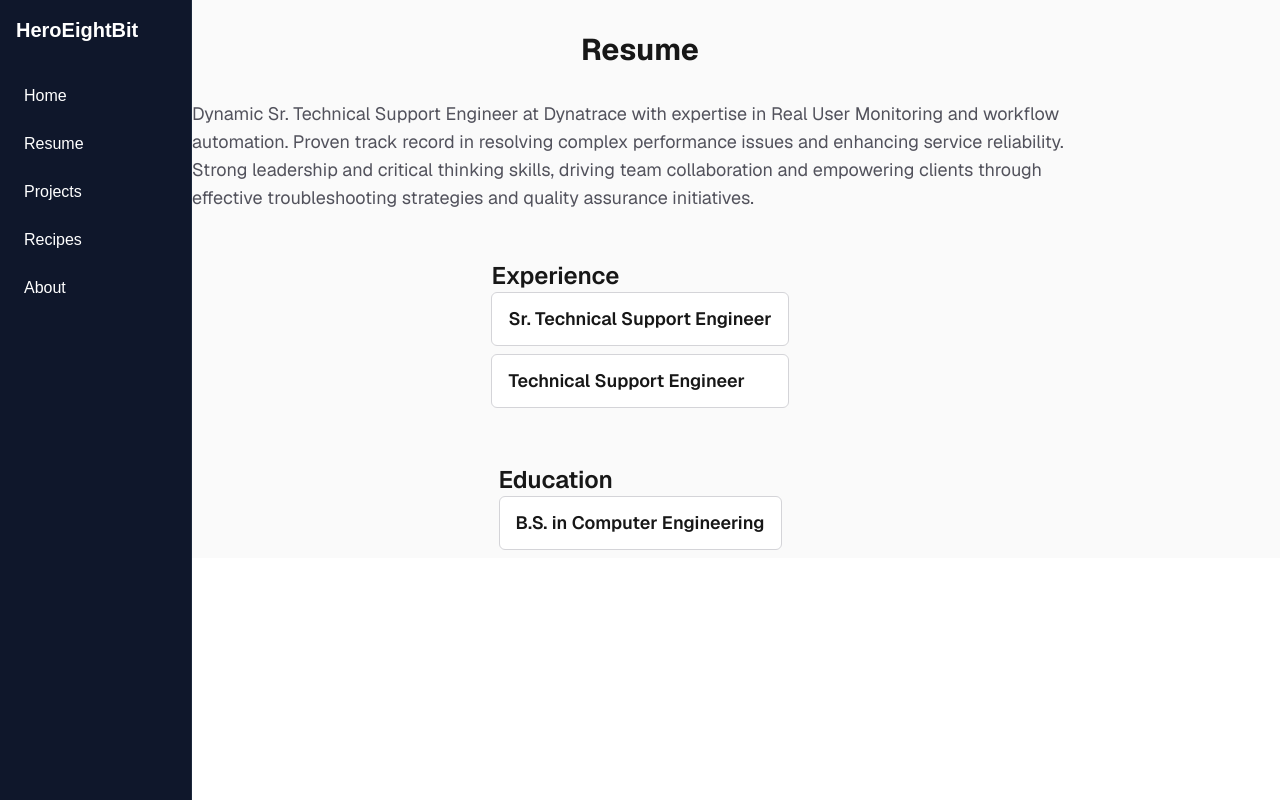
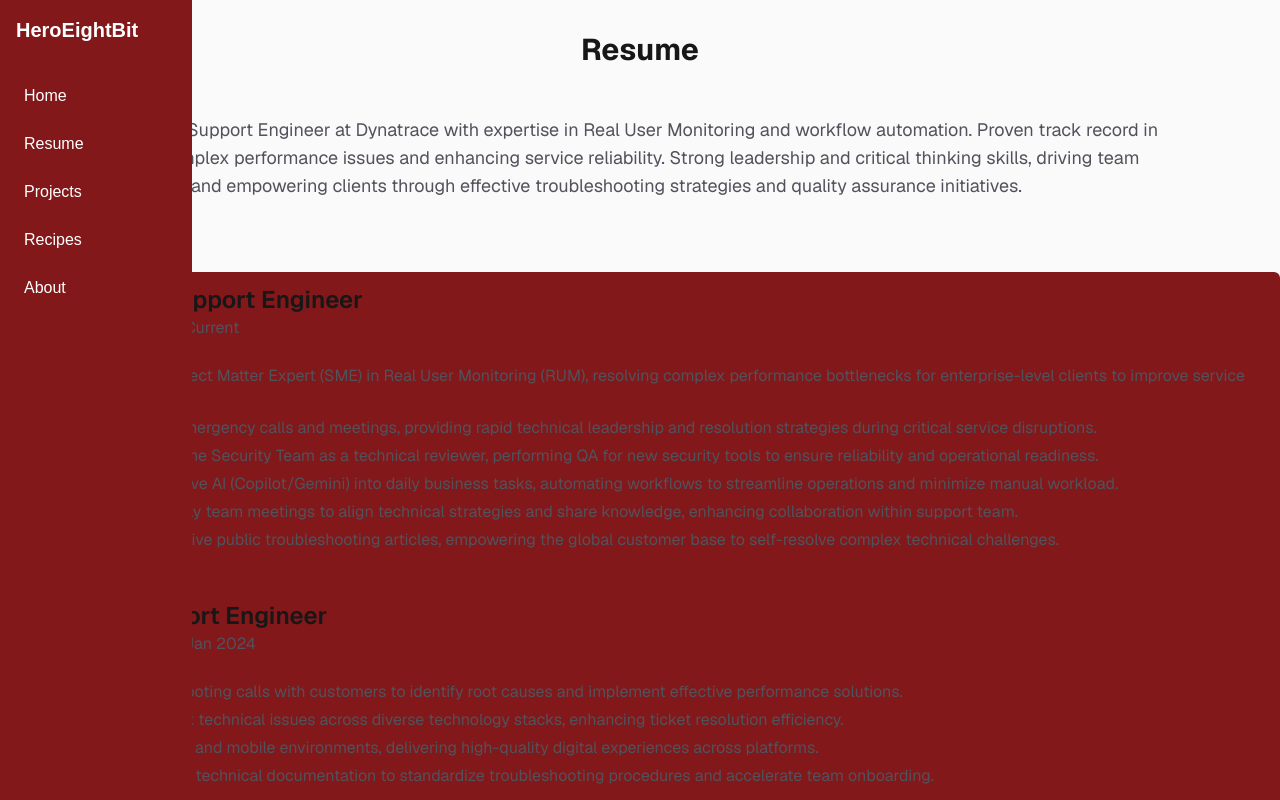
Before and after one commit to HeroEightBit/website-heroeightbit-ai, a Next.js app: page /resume in a window 1280 px wide. Built offline with nearby package versions, Linux system fonts and the light colour scheme.

Commit message:
feat: Resume update

```diff
--- a/app/components/Dropdown.tsx
+++ b/app/components/Dropdown.tsx
@@ -6,16 +6,13 @@
   const [isOpen, setIsOpen] = useState(false)
 
   return (
-    <div className="w-full border border-zinc-300 rounded-md p-2 mb-2 bg-white dark:bg-zinc-900">
       <button
         type="button"
-        className="w-full text-left font-semibold text-lg px-2 py-1 hover:bg-zinc-100 dark:hover:bg-zinc-800 rounded-md"
+        className="w-full text-left font-semibold text-lg px-2 py-1 rounded-md bg-red-800 hover:bg-red-950 p-4"
         onClick={() => setIsOpen((o) => !o)}
       >
         {title}
-      </button>
-
-      {isOpen && (
+              {isOpen && (
         <ul className="mt-2 space-y-1 p-4">
           <li className="px-2 py-1 bg-zinc-100 dark:bg-zinc-800 rounded-md p-4">
             <p>Summary: {description}</p>
@@ -24,6 +21,9 @@
           </li>
         </ul>
       )}
-    </div>
+
+      </button>
+
+
   )
 }
--- a/app/components/Sidebar.tsx
+++ b/app/components/Sidebar.tsx
@@ -3,14 +3,14 @@
 
 const Sidebar = () => {
   return (
-    <aside className="fixed left-0 top-0 h-screen w-48 bg-slate-900 text-white p-4 border-r border-slate-800">
+    <aside className="fixed left-0 top-0 h-screen w-48 bg-red-900 text-white p-4">
       <div className="mb-8 font-bold text-xl">{SITE_CONFIG.name}</div>
       <nav className="flex flex-col gap-2">
-        <Link href="/" className="hover:bg-slate-800 p-2 rounded transition">Home</Link>
-        <Link href="/resume" className="hover:bg-slate-800 p-2 rounded transition">Resume</Link>
-        <Link href="/projects" className="hover:bg-slate-800 p-2 rounded transition">Projects</Link>
-        <Link href="/recipes" className="hover:bg-slate-800 p-2 rounded transition">Recipes</Link>
-        <Link href="/about" className="hover:bg-slate-800 p-2 rounded transition">About</Link>
+        <Link href="/" className="hover:bg-red-800 p-2 rounded transition">Home</Link>
+        <Link href="/resume" className="hover:bg-red-800 p-2 rounded transition">Resume</Link>
+        <Link href="/projects" className="hover:bg-red-800 p-2 rounded transition">Projects</Link>
+        <Link href="/recipes" className="hover:bg-red-800 p-2 rounded transition">Recipes</Link>
+        <Link href="/about" className="hover:bg-red-800 p-2 rounded transition">About</Link>
       </nav>
     </aside>
   );
--- a/app/constants/site.ts
+++ b/app/constants/site.ts
@@ -10,29 +10,6 @@
   };
 };
 
-type ResumeInfo = {
-  experience: {
-    company: string;
-    title: string;
-    startDate: string;
-    endDate: string;
-    description: string;
-  }[];
-  education: {
-    institution: string;
-    degree: string;
-    startDate: string;
-    endDate: string;
-  }[];
-  certifications?: {
-    title: string;
-    summary: string;
-    startDate: string;
-    endDate: string;
-  }[];
-};
-
-
 export const SITE_CONFIG = {
   name: "HeroEightBit",
   description: "A personal website showcasing my projects and resume.",
@@ -42,31 +19,3 @@
     linkedin: "https://www.linkedin.com/in/aaron-schultz-computerengineer/",
   },
 };
-
-export const RESUME_INFO = {
-  summary: "Dynamic Sr. Technical Support Engineer at Dynatrace with expertise in Real User Monitoring and workflow automation. Proven track record in resolving complex performance issues and enhancing service reliability. Strong leadership and critical thinking skills, driving team collaboration and empowering clients through effective troubleshooting strategies and quality assurance initiatives.",
-  experience: [
-    {
-      company: "Dynatrace",
-      title: "Sr. Technical Support Engineer",
-      startDate: "2020-01-01",
-      endDate: "2023-12-31",
-      description: "Worked on various projects involving web development and cloud computing.",
-    },
-    {
-      company: "Dynatrace",
-    title: "Technical Support Engineer",
-      startDate: "2021-06-01",
-      endDate: "2021-06-01",
-      description: "Focused on building responsive user interfaces using React and Next.js.",
-    },
-  ],
-  education: [
-    {
-      institution: "Central Michigan University",
-      degree: "B.S. in Computer Engineering",
-      startDate: "2016-08-01",
-      endDate: "2021-04-01",
-    },
-  ],
-};
--- a/app/resume/page.tsx
+++ b/app/resume/page.tsx
@@ -1,22 +1,47 @@
-import Link from "next/link";
-import { Dropdown } from "../components/Dropdown";
-import { RESUME_INFO } from "../constants/site";
+
 
 export default function Resume() {
 
     return (
         <div className="flex flex-col flex-1 items-center justify-start wrap-normal bg-zinc-50 font-sans dark:bg-black">
-                <h1 className="text-3xl font-bold p-8 ">Resume</h1>
+            <h1 className="text-3xl font-bold p-8 ">Resume</h1>
             <main className="flex flex-col wrap-normal flex-1 items-center justify-start bg-zinc-50 font-sans dark:bg-black">
-                <p className="text-lg max-w-4xl whitespace-normal text-zinc-600 dark:text-zinc-400">{RESUME_INFO.summary}</p>
+                <p className="text-lg max-w-6xl whitespace-normal text-zinc-600 dark:text-white dark: dark:bg-zinc-800 p-4 rounded-2xl">Sr. Technical Support Engineer at Dynatrace with expertise in Real User Monitoring and workflow automation. Proven track record in resolving complex performance issues and enhancing service reliability. Strong leadership and critical thinking skills, driving team collaboration and empowering clients through effective troubleshooting strategies and quality assurance initiatives.</p>
                 <div className="flex flex-col items-start mt-4">
-                    <h2 className="text-2xl font-semibold mt-8">Experience</h2>
-                    <Dropdown title={RESUME_INFO.experience[0].title} description={RESUME_INFO.experience[0].description} startDate={RESUME_INFO.experience[0].startDate} endDate={RESUME_INFO.experience[0].endDate} />
-                    <Dropdown title={RESUME_INFO.experience[1].title} description={RESUME_INFO.experience[1].description} startDate={RESUME_INFO.experience[1].startDate} endDate={RESUME_INFO.experience[1].endDate} />
+                    <h2 className="text-2xl font-semibold mb-2">Experience</h2>
+                    <div className="flex-1 text p-3 bg-red-900 rounded-t-md border-black">
+                        <h2 className="flex-1 justify-start text-2xl font-semibold">Sr. Technical Support Engineer</h2>
+                        <p className="text-md text-zinc-600 dark:text-zinc-400">Dynatrace | Jan 2024 - Current</p>
+                        <ul className="list-disc list-inside mt-2 space-y-1 bg-silver-100 dark:bg-zinc-800 rounded-md p-4">
+                            <li className="text-md text-zinc-600 dark:text-white">Functioned as Subject Matter Expert (SME) in Real User Monitoring (RUM), resolving complex performance bottlenecks for enterprise-level clients to improve service reliability.</li>
+                            <li className="text-md text-zinc-600 dark:text-white">Led high-priority emergency calls and meetings, providing rapid technical leadership and resolution strategies during critical service disruptions.</li>
+                            <li className="text-md text-zinc-600 dark:text-white">Collaborated with the Security Team as a technical reviewer, performing QA for new security tools to ensure reliability and operational readiness.</li>
+                            <li className="text-md text-zinc-600 dark:text-white">Integrated Generative AI (Copilot/Gemini) into daily business tasks, automating workflows to streamline operations and minimize manual workload.</li>
+                            <li className="text-md text-zinc-600 dark:text-white">Orchestrated weekly team meetings to align technical strategies and share knowledge, enhancing collaboration within support team.</li>
+                            <li className="text-md text-zinc-600 dark:text-white">Authored authoritative public troubleshooting articles, empowering the global customer base to self-resolve complex technical challenges.</li>
+                        </ul>
+                    </div>
+                    <div className="flex-1 text p-3 bg-red-900 rounded-b-md w-full">
+                        <h2 className="flex-1 justify-start text-2xl font-semibold mt-2">Technical Support Engineer</h2>
+                        <p className="text-md text-zinc-600 dark:text-zinc-400">Dynatrace | May 2021 - Jan 2024</p>
+                        <ul className="list-disc list-inside mt-2 space-y-1 bg-silver-100 dark:bg-zinc-800 rounded-md p-4">
+                            <li className="text-md text-zinc-600 dark:text-white">Directed troubleshooting calls with customers to identify root causes and implement effective performance solutions.</li>
+                            <li className="text-md text-zinc-600 dark:text-white">Diagnosed complex technical issues across diverse technology stacks, enhancing ticket resolution efficiency.</li>
+                            <li className="text-md text-zinc-600 dark:text-white">Specialized in RUM and mobile environments, delivering high-quality digital experiences across platforms.</li>
+                            <li className="text-md text-zinc-600 dark:text-white">Engineered internal technical documentation to standardize troubleshooting procedures and accelerate team onboarding.</li>
+                        </ul>
+                    </div>
                 </div>
-                <div className="flex flex-col items-start mt-4">
+                <div className="flex-1 items-start mt-4 w-full">
                     <h2 className="text-2xl font-semibold mt-8">Education</h2>
-                    <Dropdown title={RESUME_INFO.education[0].degree} description={RESUME_INFO.education[0].institution} startDate={RESUME_INFO.education[0].startDate} endDate={RESUME_INFO.education[0].endDate} />
+                    <div className="flex-1 text p-3 bg-red-900 rounded-md">
+                        <h2 className="flex-1 justify-start text-2xl font-semibold mb-2">Bachelor of Science | Computer Engineering</h2>
+                        <p className="text-md text-zinc-600 dark:text-zinc-400">Central Michigan University | Sep 2016 - May 2021</p>
+                        <ul className="list-disc list-inside mt-2 space-y-1 bg-silver-100 dark:bg-zinc-800 rounded-md p-4">
+                            <li className="text-md text-zinc-600 dark:text-white">Maintaining a GPA of 3.2/4.0</li>
+                            <li className="text-md text-zinc-600 dark:text-white">Student work: Student Full-Stack Engineer.</li>
+                        </ul>
+                    </div>
                 </div>
             </main>
         </div>
```
